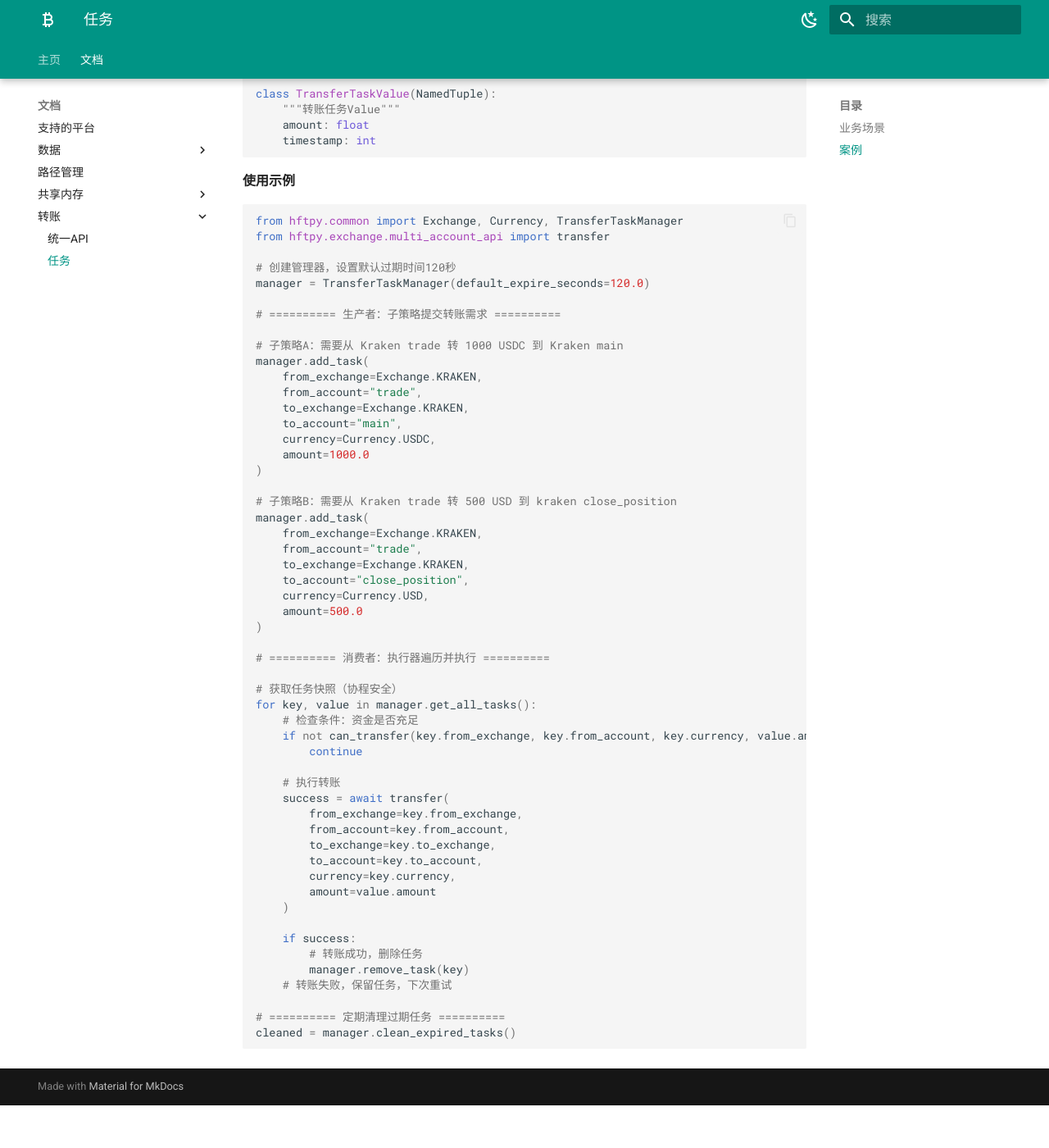
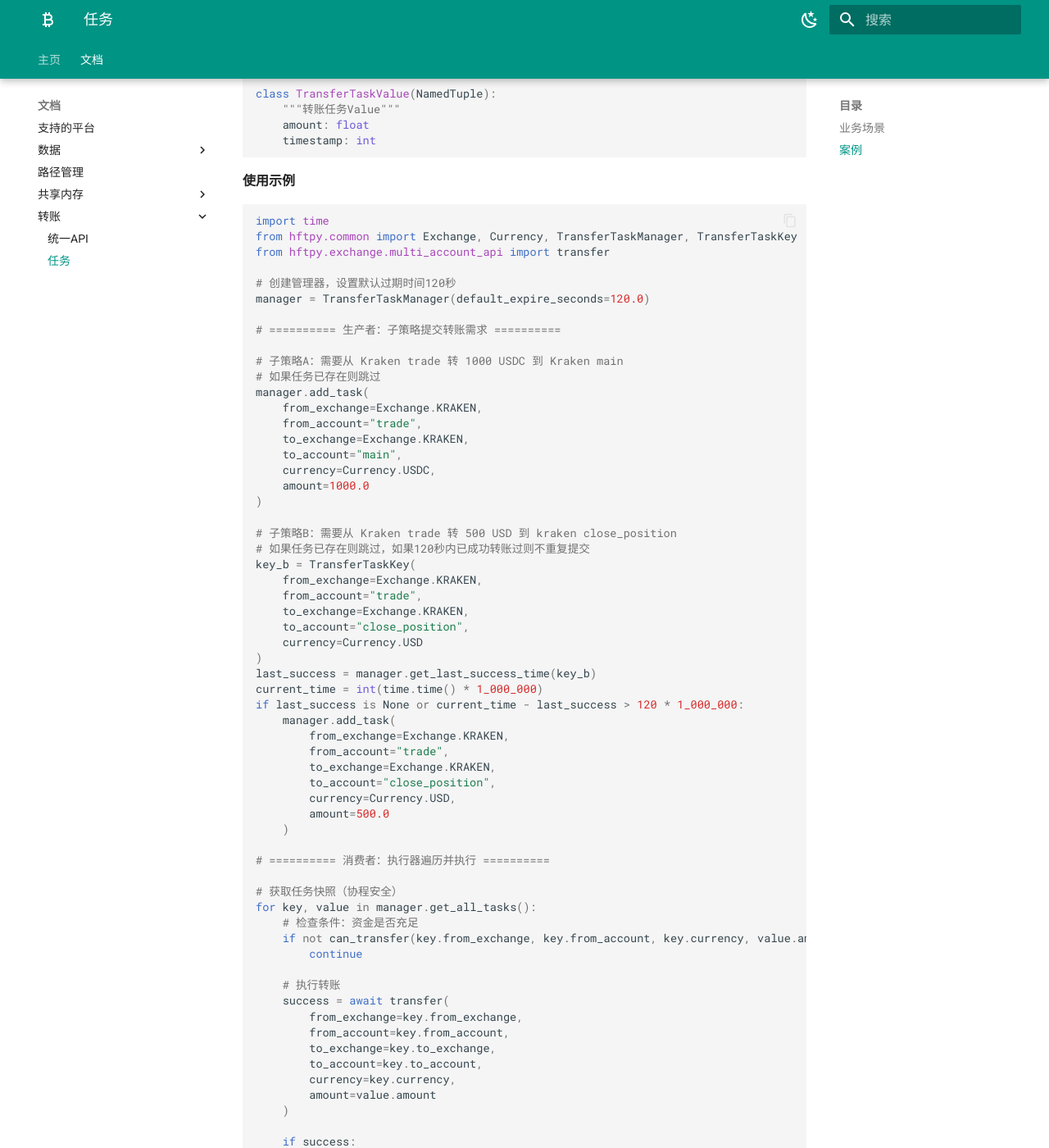
Before and after one commit to relaxdl/hft-wiki, an MkDocs documentation site: the page built from docs/common/transfer_task_manager.md, in a window 1280 px wide and 1400 px high, scrolled down 992 px. Shown: the whole window at 82% size. Built offline with MkDocs 1.6.1 and Material for MkDocs 9.7.7, drawn with Linux system fonts in a browser that asks for light colours; before the commit the page ends 2340 px from its top, so only the background shows below that; some of the changed text lies outside the part shown.

Commit message:
update transfer_task_manager doc

````diff
--- a/docs/common/transfer_task_manager.md
+++ b/docs/common/transfer_task_manager.md
@@ -13,7 +13,7 @@
 
     * 使用[统一API：transfer](transfer_api.md)进行转账
     * **执行转账任务**的时间点可以是撤挂单的间隙，如果转账失败应该重试，直到任务成功为止
-    * 同样的转账任务，也就是`TransferTaskKey`相同的任务，可以重复添加，并不会生成多条转账任务，在任务成功执行前，只会有一条转账任务
+    * **重复转账的问题**：同样的转账任务，也就是`TransferTaskKey`相同的任务，可以重复添加，并不会生成多条转账任务，在任务成功执行前，只会有一条转账任务
     * 这里描述的是单步转账的任务，也就是成功执行一次`A->B`转账操作就结束了。另外还有链式转账任务`A->B->C->D`，链式转账任务依赖于单步转账任务。我们通常的做法是成功执行一次单步`A->B`转账任务后，再创建后续的转账任务链`B->C->D`，有专门的**转账任务执行器**来执行后续的链式转账操作。后续步骤的到账时间未知，涉及到链上提款时间会更久，所以需要一个专门的转账任务执行器来执行后续的转账操作，直到资金成功转入最终的目标账户
 
 **数据结构**
@@ -37,7 +37,8 @@ class TransferTaskValue(NamedTuple):
 **使用示例**
 
 ```python
-from hftpy.common import Exchange, Currency, TransferTaskManager
+import time
+from hftpy.common import Exchange, Currency, TransferTaskManager, TransferTaskKey
 from hftpy.exchange.multi_account_api import transfer
 
 # 创建管理器，设置默认过期时间120秒
@@ -46,6 +47,7 @@ manager = TransferTaskManager(default_expire_seconds=120.0)
 # ========== 生产者：子策略提交转账需求 ==========
 
 # 子策略A：需要从 Kraken trade 转 1000 USDC 到 Kraken main
+# 如果任务已存在则跳过
 manager.add_task(
     from_exchange=Exchange.KRAKEN,
     from_account="trade",
@@ -56,14 +58,25 @@ manager.add_task(
 )
 
 # 子策略B：需要从 Kraken trade 转 500 USD 到 kraken close_position
-manager.add_task(
+# 如果任务已存在则跳过，如果120秒内已成功转账过则不重复提交
+key_b = TransferTaskKey(
     from_exchange=Exchange.KRAKEN,
     from_account="trade",
     to_exchange=Exchange.KRAKEN,
     to_account="close_position",
-    currency=Currency.USD,
-    amount=500.0
+    currency=Currency.USD
 )
+last_success = manager.get_last_success_time(key_b)
+current_time = int(time.time() * 1_000_000)
+if last_success is None or current_time - last_success > 120 * 1_000_000:
+    manager.add_task(
+        from_exchange=Exchange.KRAKEN,
+        from_account="trade",
+        to_exchange=Exchange.KRAKEN,
+        to_account="close_position",
+        currency=Currency.USD,
+        amount=500.0
+    )
 
 # ========== 消费者：执行器遍历并执行 ==========
 
@@ -84,8 +97,11 @@ for key, value in manager.get_all_tasks():
     )
 
     if success:
-        # 转账成功，删除任务
+        # 转账成功，删除任务并记录成功时间
         manager.remove_task(key)
+
+        # 记录成功转账的时间
+        manager.mark_success(key)
     # 转账失败，保留任务，下次重试
 
 # ========== 定期清理过期任务 ==========
````
